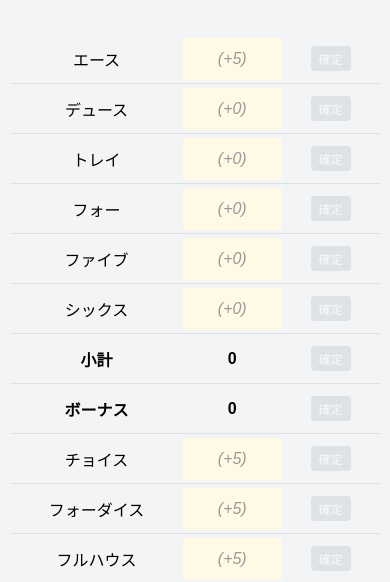
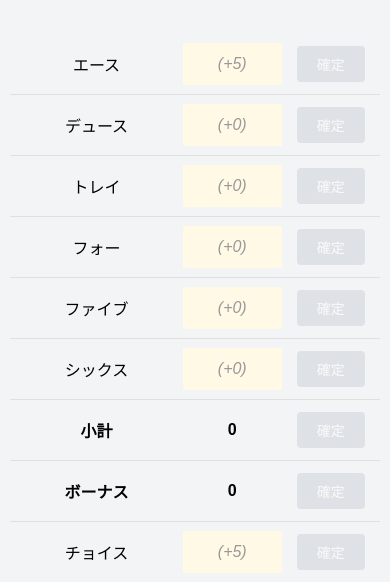
Before and after one commit to mat-der-D/yacht-evaluator-web, a React (Vite) app: page / in a window 390 px wide. Shown: the part 304-886 px from the top of the page. Built offline with nearby package versions, Linux system fonts and the light colour scheme; no server answers.

Commit message:
[feat] Adjust Button size

```diff
--- a/src/styles/global.css
+++ b/src/styles/global.css
@@ -472,8 +472,8 @@ input[type='number'] {
   }
 
   .score-sheet button {
-    padding: 4px 8px;
-    font-size: 12px;
+    padding: 8px 20px;
+    font-size: 14px;
   }
 
   .mode-tab button {
```
